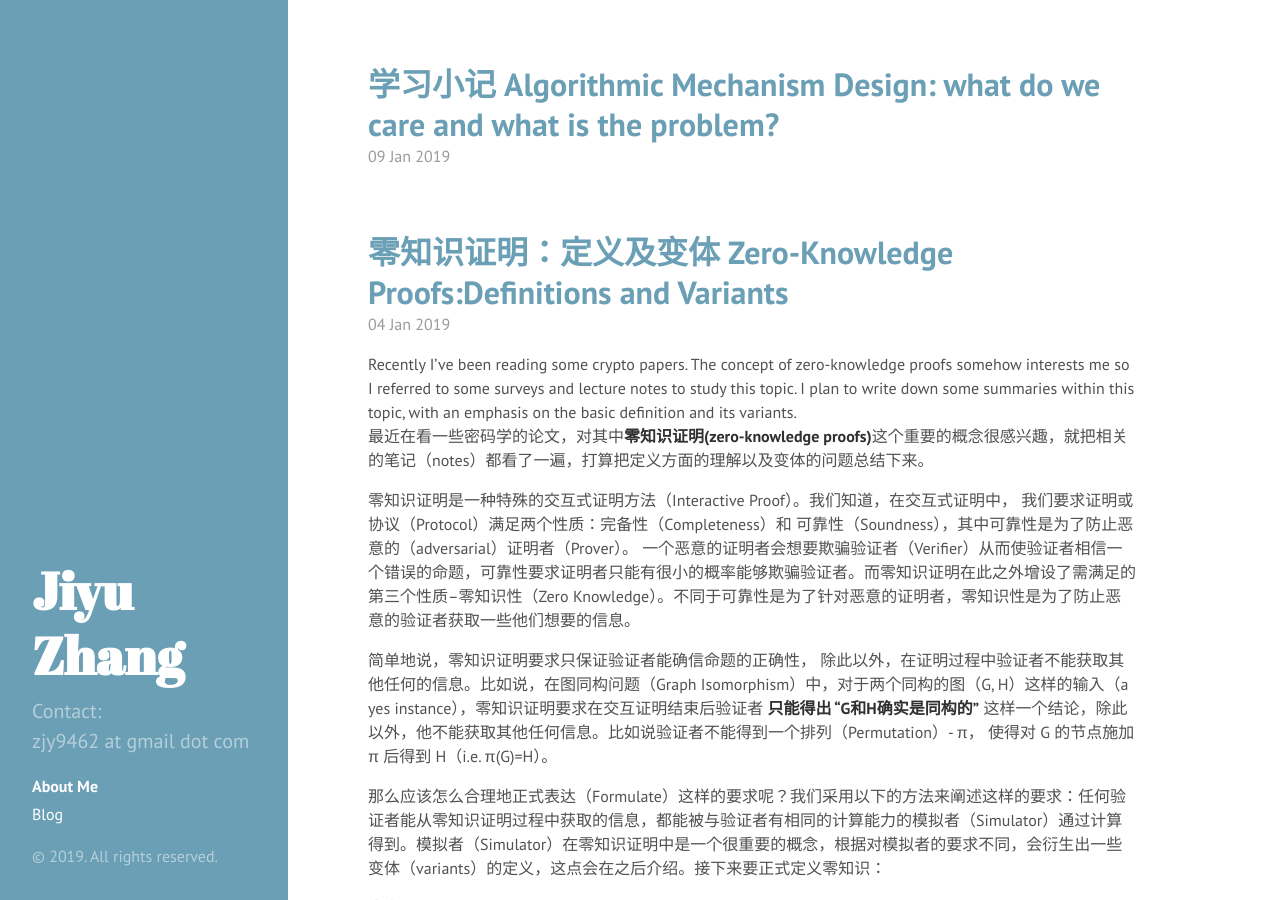
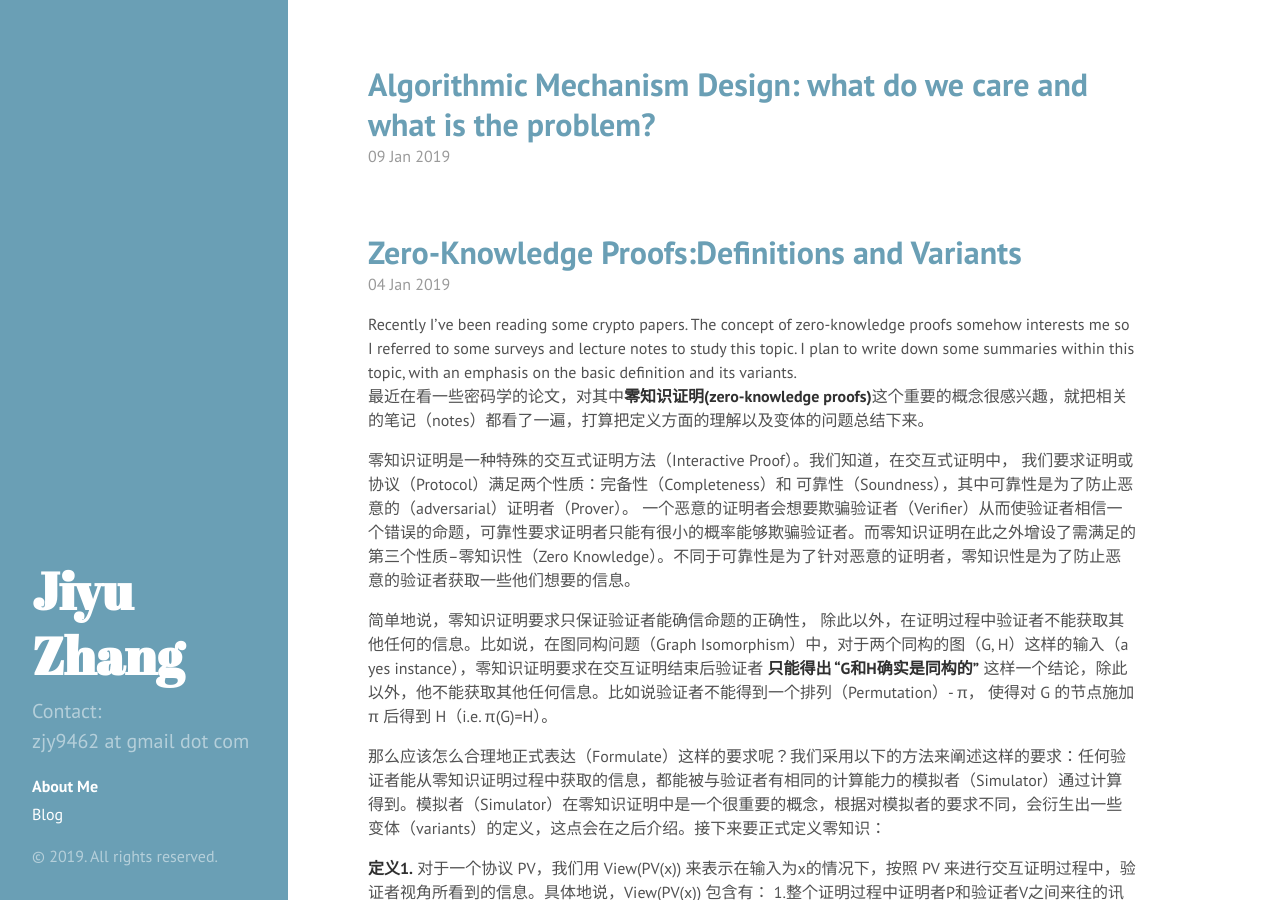
Before and after one commit to lucamartucci/lucamartucci.github.io, a Jekyll site: the page built from blog.html, in a window 1280 px wide and 900 px high. Built offline with Jekyll 4.4.1, drawn with Linux system fonts in a browser that asks for light colours; formulas are drawn with MathJax 3.

Commit message:
title changed

```diff
--- a/_posts/2019-01-04-zkdefvar.md
+++ b/_posts/2019-01-04-zkdefvar.md
@@ -1,7 +1,7 @@
 ---
 layout: default
 permalink: /zkdefvar/
-title: 零知识证明：定义及变体 Zero-Knowledge Proofs:Definitions and Variants
+title: Zero-Knowledge Proofs:Definitions and Variants
 tags: Study Diary
 ---
 
--- a/_posts/2019-01-09-mechanismstudy.md
+++ b/_posts/2019-01-09-mechanismstudy.md
@@ -1,6 +1,6 @@
 ---
 layout: default
 permalink: /mechanismstudy/
-title: '学习小记 Algorithmic Mechanism Design: what do we care and what is the problem?'
+title: 'Algorithmic Mechanism Design: what do we care and what is the problem?'
 tags: Study Diary
 ---
```
Also changed, not shown: 4 other files.
